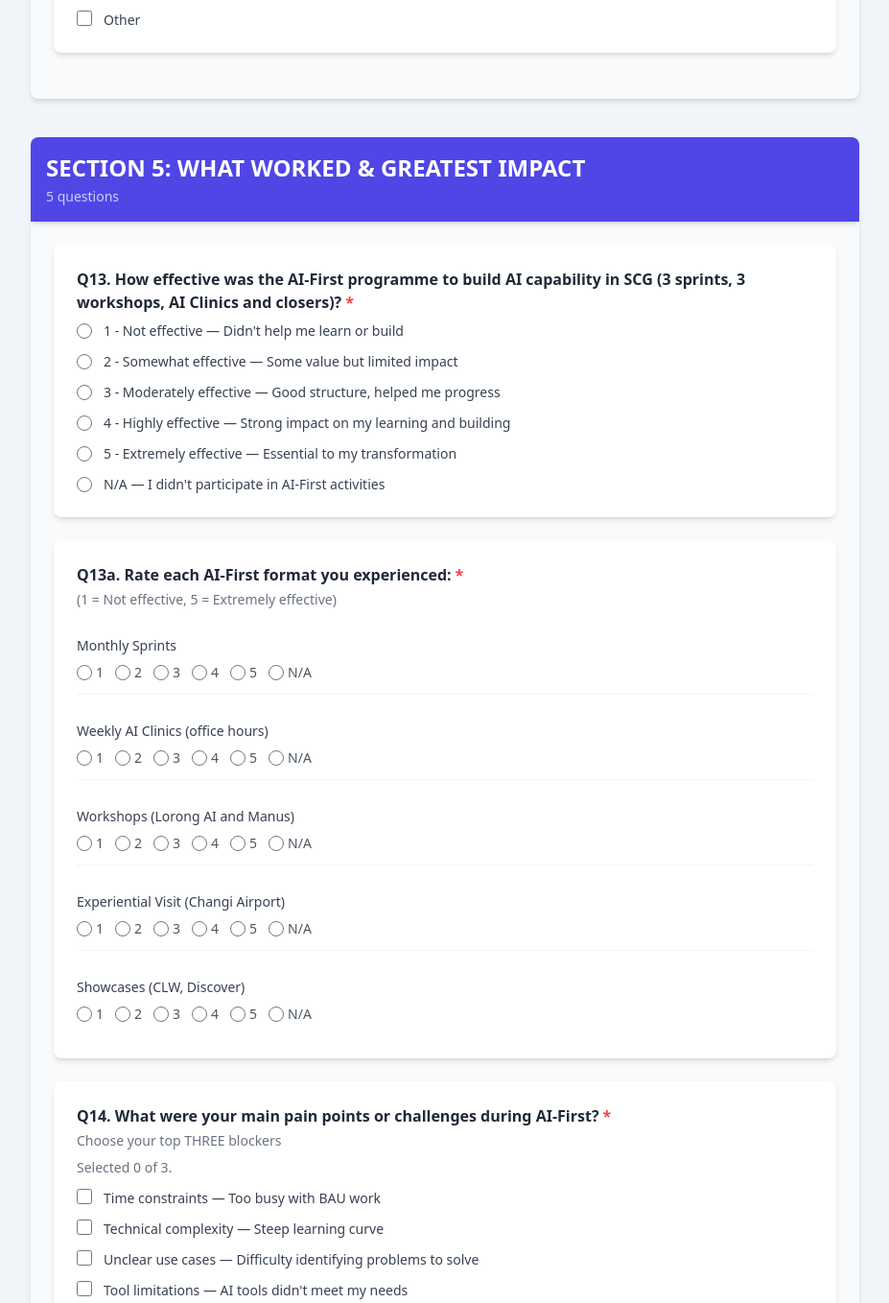
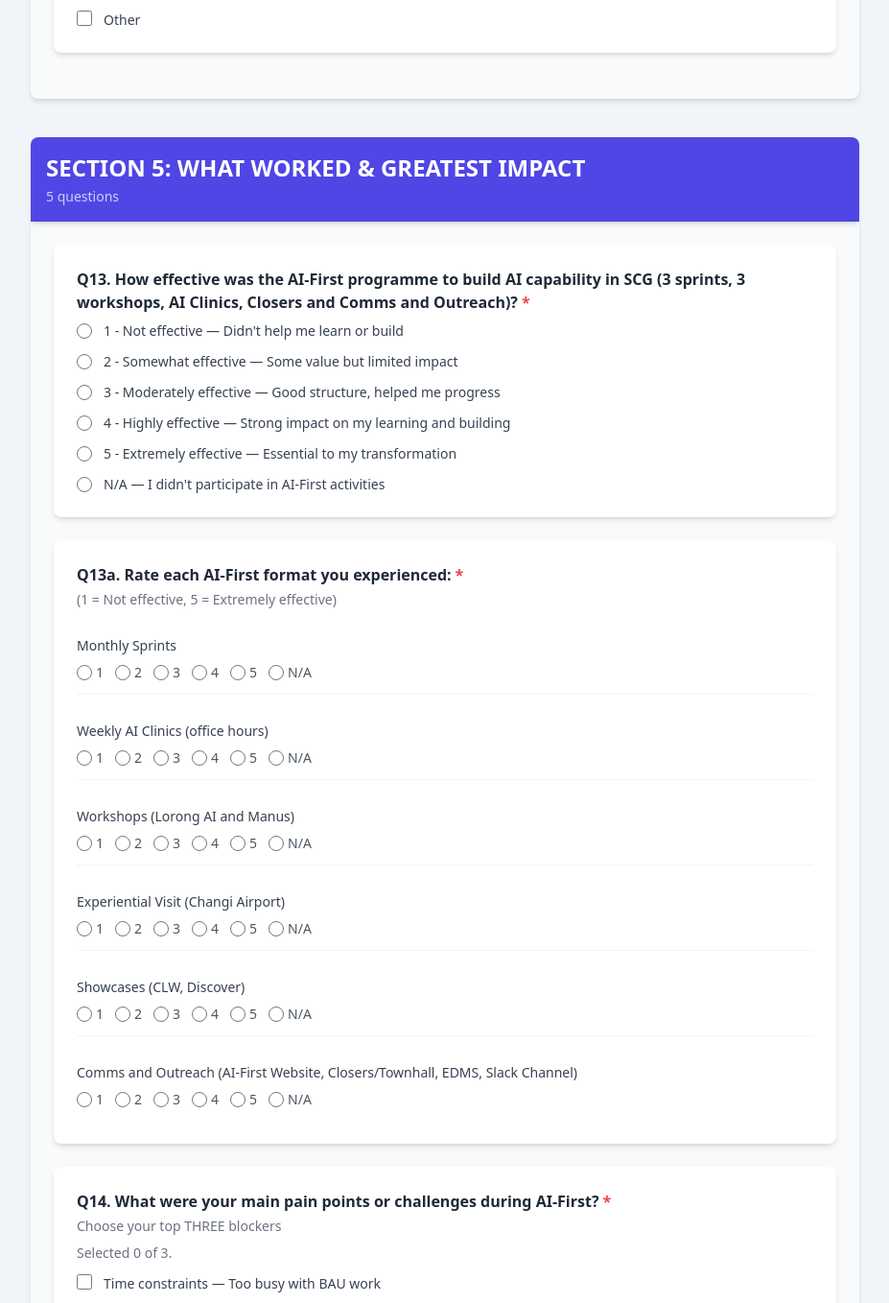
Before and after one commit to s4dha/AI-First-Survey, a React (Vite) app: page / in a window 1280 px wide. Shown: the part 5935-7293 px from the top of the page at 96% size, without its empty margins (176-1103 px from the left). Built offline with nearby package versions, Linux system fonts and the light colour scheme.

Commit message:
add more qn

```diff
--- a/constants.ts
+++ b/constants.ts
@@ -263,7 +263,7 @@ export const SURVEY_DATA: SurveySection[] = [
     questions: [
         {
             id: "q13_effectiveness",
-            text: "Q13. How effective was the AI-First programme to build AI capability in SCG (3 sprints, 3 workshops, AI Clinics and closers)?",
+            text: "Q13. How effective was the AI-First programme to build AI capability in SCG (3 sprints, 3 workshops, AI Clinics, Closers and Comms and Outreach)?",
             type: QuestionType.RADIO,
             required: true,
             options: [
@@ -287,6 +287,8 @@ export const SURVEY_DATA: SurveySection[] = [
                 { id: "workshops", text: "Workshops (Lorong AI and Manus)" },
                 { id: "visit", text: "Experiential Visit (Changi Airport)" },
                 { id: "showcases", text: "Showcases (CLW, Discover)" },
+                { id: "c&r", text: "Comms and Outreach (AI-First Website, Closers/Townhall, EDMS, Slack Channel)" },
+
             ],
             options: [
                 { value: "1", label: "1" },
```
